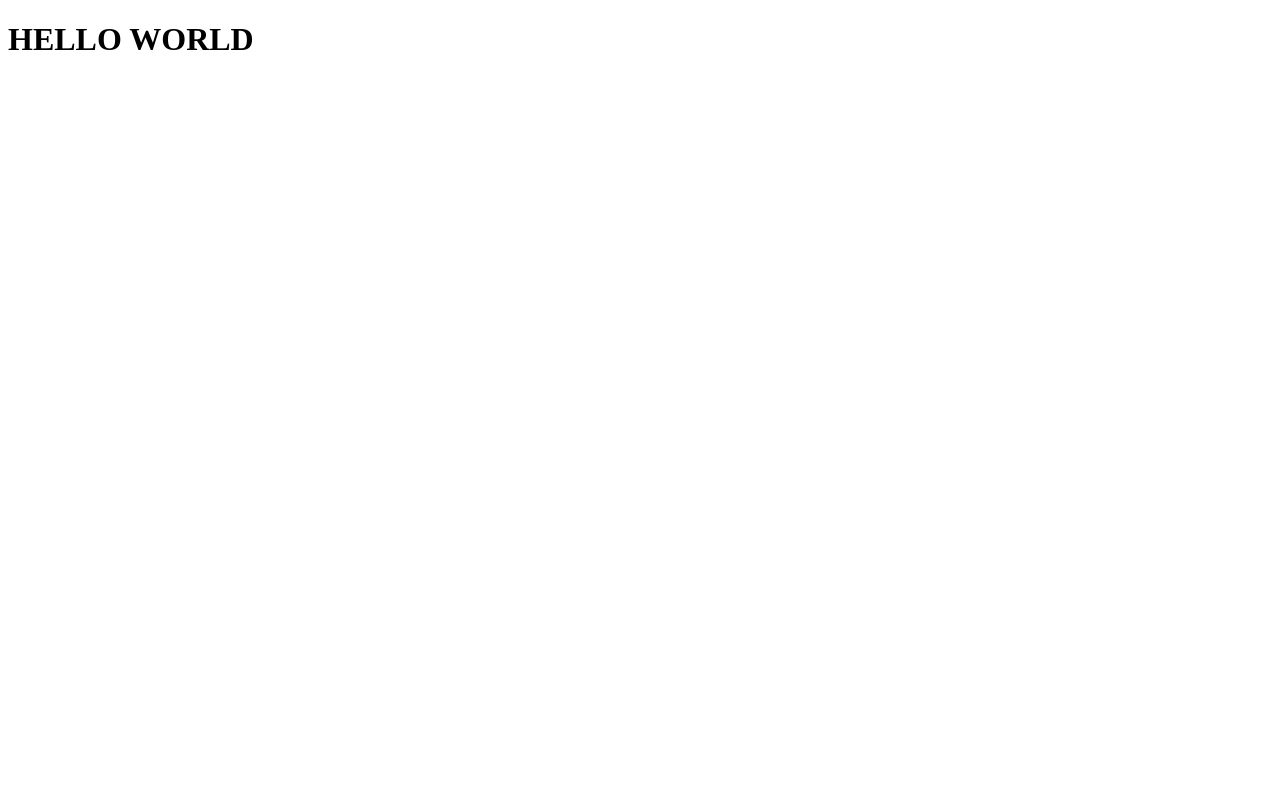
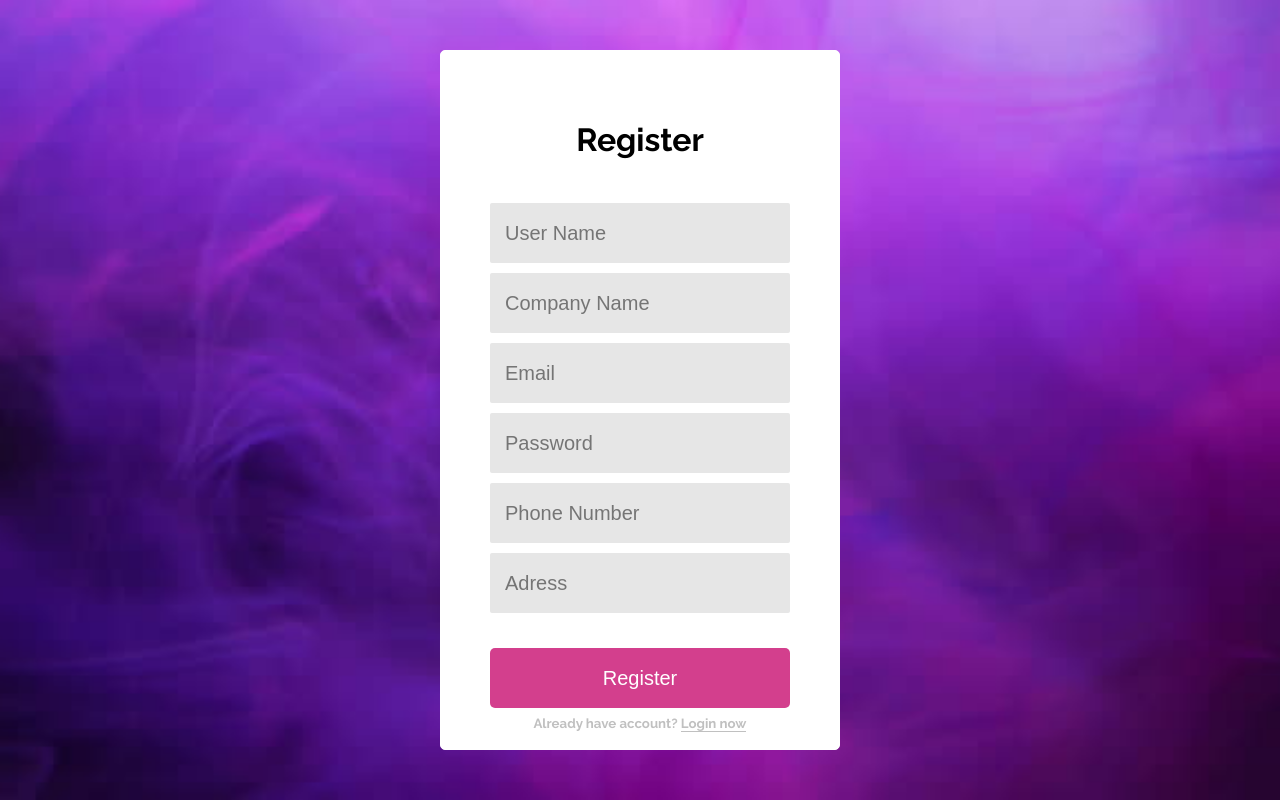
Before and after one commit to Code-Squad-Project-4/Project-4, a React (Create React App) app in the folder front-end/: page / in a window 1280 px wide. Built offline with nearby package versions, Linux system fonts and the light colour scheme; the HTML template or start-up script is replaced by a standard one.

Commit message:
Added register page and styled it

```diff
--- a/front-end/public/index.html
+++ b/front-end/public/index.html
@@ -4,6 +4,8 @@
 <head>
   <meta charset="utf-8" />
   <title>Project 4</title>
+  <link rel="preconnect" href="https://fonts.gstatic.com">
+<link href="https://fonts.googleapis.com/css2?family=Raleway:wght@700&display=swap" rel="stylesheet">
 </head>
 
 <body>
--- a/front-end/src/App.css
+++ b/front-end/src/App.css
@@ -0,0 +1,77 @@
+*{
+    padding: 0px;
+    margin: 0px;
+    box-sizing: border-box;
+}
+
+.container{
+    display: flex;
+    align-items: center;
+    justify-content: center;
+}
+.card{
+    width: 400px;
+   height: 700px;
+   border: 1px solid #ffffff;
+   display: flex;
+   flex-direction: column;
+   align-items: center;
+   background-color: #ffffff;
+   border-radius: 5px;
+   font-family: 'Raleway', sans-serif;
+
+
+}
+
+.card input{
+    width: 300px;
+    height: 60px;
+    background-color: #E6E6E6;
+    border: none;
+    margin: 5px 0 5px 0;
+    font-size: 20px;
+    padding-left: 15px;
+    border-radius: 2px;
+    outline-color: #AD4EE8;
+}
+input::-webkit-outer-spin-button,
+input::-webkit-inner-spin-button {
+  -webkit-appearance: none;
+  margin: 0;
+}
+
+.card h1{
+    margin: 70px 0 40px 0;
+
+
+}
+
+.card button{
+    margin-top: 30px;
+    width: 300px;
+    height: 60px;
+    background-color: #D33F8D;
+    border: none;
+    color: #ffffff;
+    font-size: 20px;
+    cursor: pointer;
+    transition-duration: 0.5s;
+    border-radius: 5px;
+}
+
+.card button:hover{
+    background-color: #150623;
+}
+
+.card h5 {
+    margin-top: 8px;
+    color: silver;
+}
+
+.card h5 span{
+    border-bottom: silver solid 1px;
+    cursor: pointer;
+}
+.card h5 span:hover{
+    color: #D33F8D;
+}
--- a/front-end/src/App.js
+++ b/front-end/src/App.js
@@ -1,5 +1,6 @@
 import React, { Component } from 'react';
 import './App.css';
+import { Register } from './components/Register';
 
 // Class component
 export default class App extends Component {
@@ -10,20 +11,8 @@ export default class App extends Component {
   render() {
     return (
       <div>
-        <h1>HELLO WORLD</h1>
+        <Register/>
       </div>
     );
   }
 }
-
-/*
-// functional component
-const App = () => {
-  return (
-    <div>
-      <h1>HELLO WORLD</h1>
-    </div>
-  );
-};
-export default App;
-*/
--- /dev/null
+++ b/front-end/src/components/Register.js
@@ -0,0 +1,35 @@
+import React, { Component } from 'react'
+import Background from '../pics/background-login.jpg'
+
+
+
+const registerStyle={
+    width:"100%",
+    height:"100vh",
+    backgroundImage: `url(${Background})`,
+    backgroundSize:"cover",
+    backgroundPosition:"center",
+
+}
+
+export class Register extends Component {
+    render() {
+        return (
+            <div>
+                <div style={registerStyle} className="container">
+                    <div className="card">
+                        <h1>Register</h1>
+                        <input type="text" placeholder="User Name"></input>
+                        <input type="text" placeholder="Company Name"></input>
+                        <input type="text" placeholder="Email"></input>
+                        <input type="password" placeholder="Password"></input>
+                        <input type="number" placeholder="Phone Number"></input>
+                        <input type="text" placeholder="Adress"></input>
+                        <button>Register</button>
+                        <h5>Already have account? <span>Login now</span></h5>
+                    </div>
+                </div>
+            </div>
+        )
+    }
+}
```
Also changed, not shown: front-end/src/pics/background-login.jpg (added), 1 other file (tests, documents, lock files or other folders).
